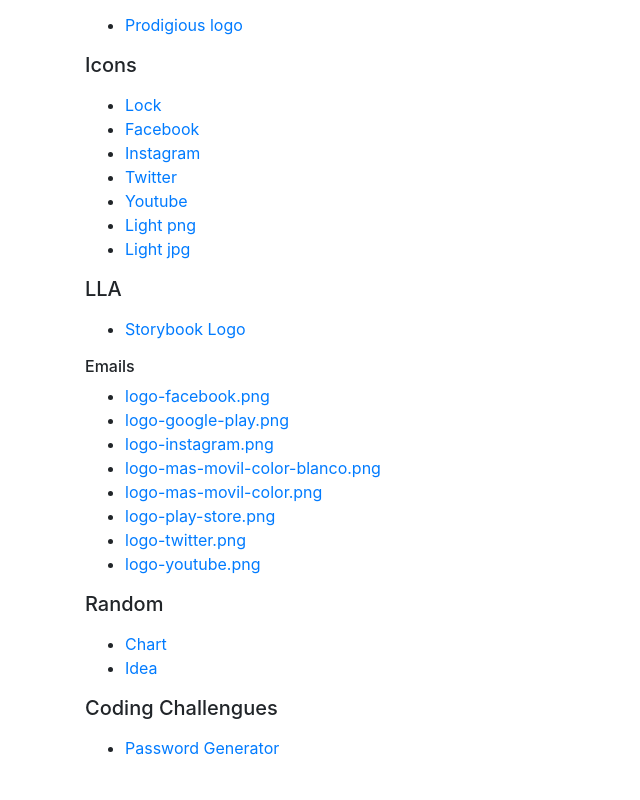
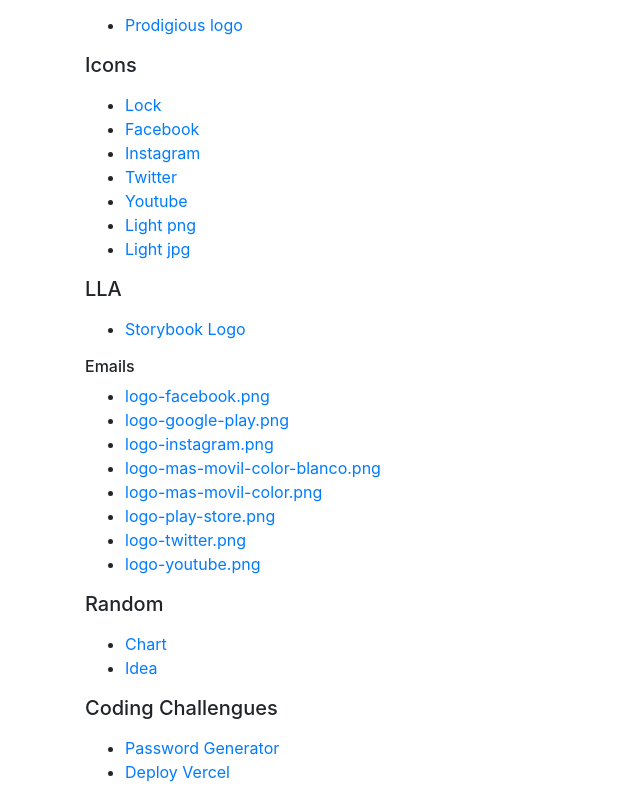
Before and after one commit to hijuliancode/utils-images, a plain HTML site: page index.html in a window 1280 px wide. Shown: the part 557-1357 px from the top of the page, without its empty margins (0-640 px from the left). Before the commit the page ends 1333 px from the top, so only its background shows below. Drawn offline with nearby package versions, Linux system fonts and the light colour scheme.

Commit message:
QVentus: PG: Deploy Vercel

```diff
--- a/index.html
+++ b/index.html
@@ -85,6 +85,7 @@
         <div>
             <ul>
                 <li><a target="_blank" href="./CodingChallengues/qventus-pg.png">Password Generator</a></li>
+                <li><a target="_blank" href="./CodingChallengues/deploy-vercel.png">Deploy Vercel</a></li>
             </ul>
         </div>
     </div>
```
Also changed, not shown: CodingChallengues/deploy-vercel.png (added).
